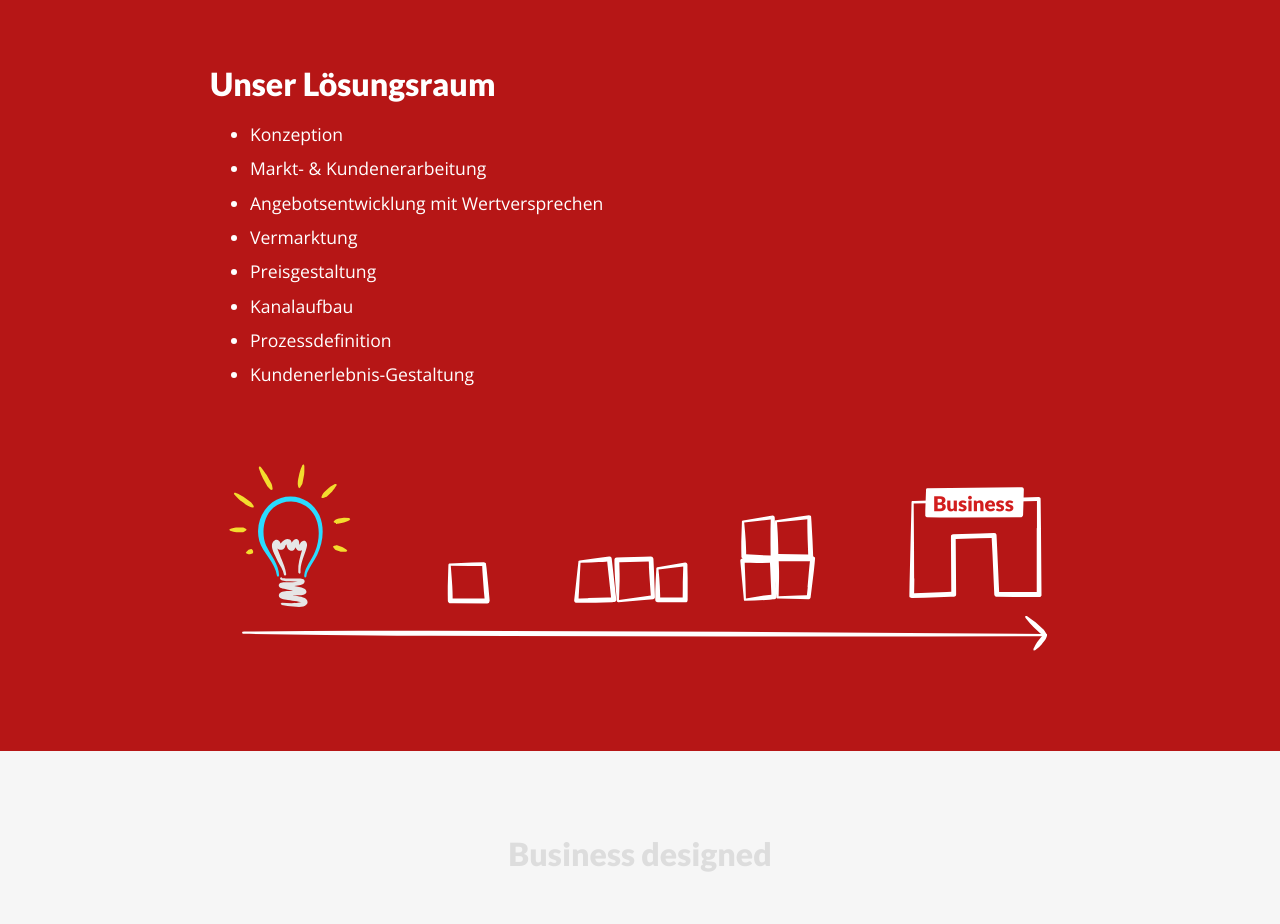
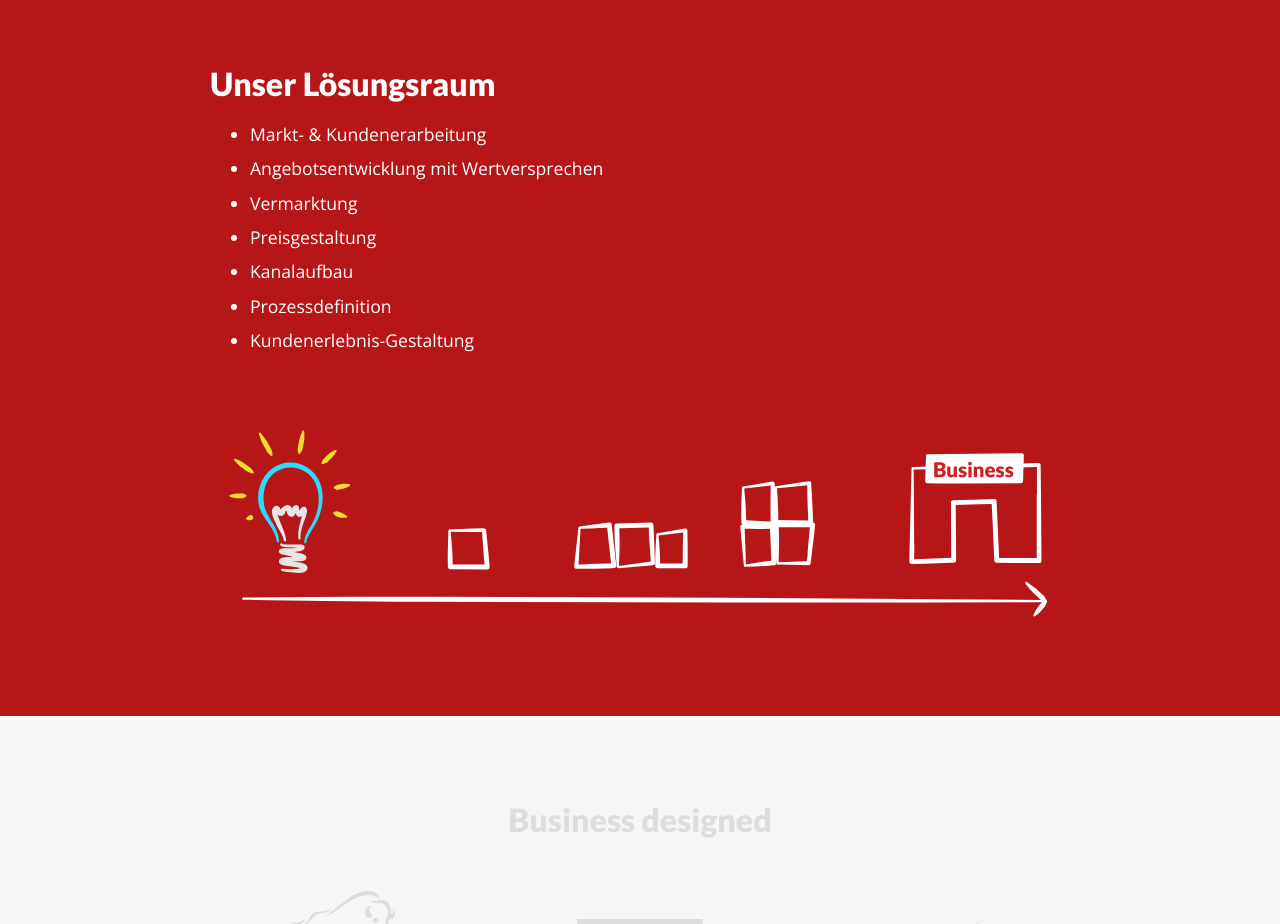
Before and after one commit to philschonholzer/business-designers-webpage, a plain HTML site: page index.html in a window 1280 px wide. Shown: the part 920-1844 px from the top of the page. Drawn offline with nearby package versions, Linux system fonts and the light colour scheme.

Commit message:
Removed conception

```diff
--- a/index.html
+++ b/index.html
@@ -64,7 +64,6 @@
             <div class="container">
                 <h1>Unser Lösungsraum</h1>
                 <ul>
-                    <li>Konzeption</li>
                     <li>Markt- & Kundenerarbeitung</li>
                     <li>Angebotsentwicklung mit Wertversprechen</li>
                     <li>Vermarktung</li>
```
